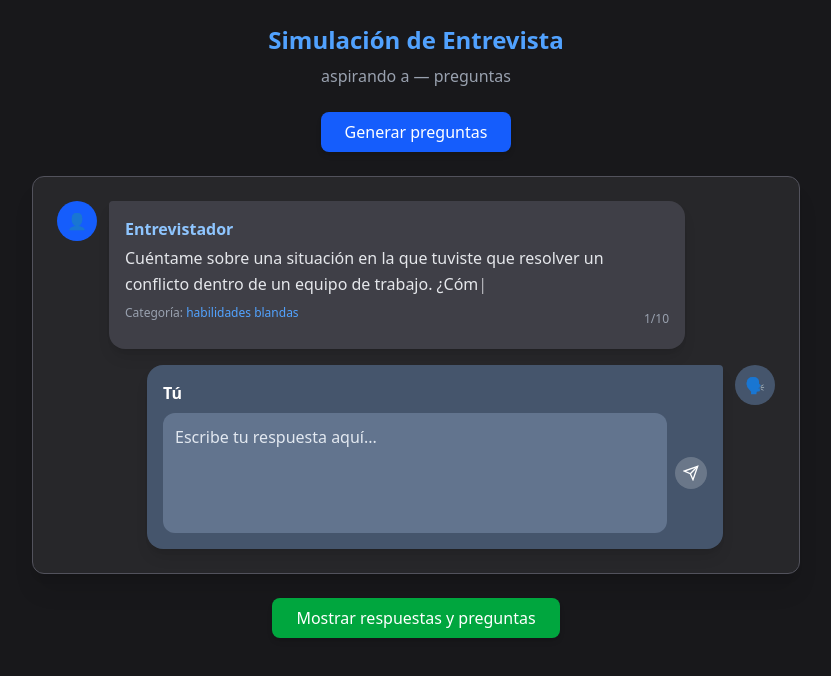
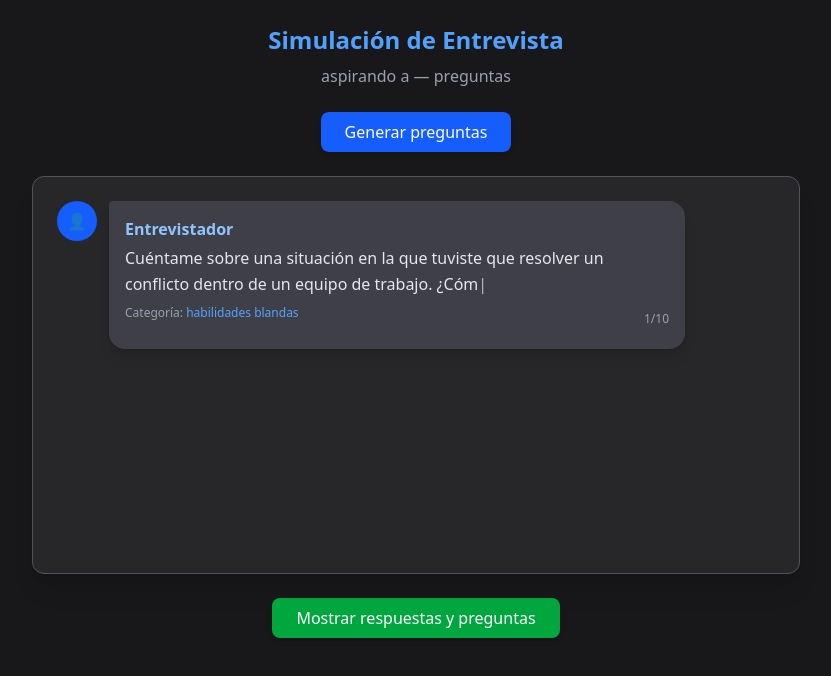
Before and after one commit to Alejoso/TrainerView, a Next.js app: page /interviewChat in a window 1280 px wide. Shown: the top 676 px of the page, without its empty margins (224-1055 px from the left). Built offline with nearby package versions, Linux system fonts and the light colour scheme.

Commit message:
Added the framer motion to the flow of chat

```diff
--- a/src/app/interviewChat/page.tsx
+++ b/src/app/interviewChat/page.tsx
@@ -378,16 +378,37 @@ function interviewChat() {
                                 const isLastQuestion = index === currentQuestionIndex;
 
                                 return (
-                                    <div key={id} className="max-w-4xl mx-auto space-y-4">
+                                    <motion.div
+                                        key={id}
+                                        className="max-w-4xl mx-auto space-y-4"
+                                        initial={{ opacity: 0, y: 20, scale: 0.95 }}
+                                        animate={{ opacity: 1, y: 0, scale: 1 }}
+                                        transition={{
+                                            duration: 0.6,
+                                            ease: "easeOut",
+                                            delay: index * 0.2
+                                        }}
+                                    >
                                         {/* Mensaje del entrevistador tipo WhatsApp */}
-                                        <div className="flex items-start gap-3">
+                                        <motion.div
+                                            className="flex items-start gap-3"
+                                            initial={{ opacity: 0, x: -30 }}
+                                            animate={{ opacity: 1, x: 0 }}
+                                            transition={{
+                                                duration: 0.5,
+                                                ease: "easeOut",
+                                                delay: index * 0.2 + 0.1
+                                            }}
+                                        >
                                             <div className="flex-shrink-0">
                                                 <div className="w-10 h-10 bg-blue-600 rounded-full flex items-center justify-center text-white font-semibold">
                                                     👤
                                                 </div>
                                             </div>
                                             <div className="flex-1 max-w-xl">
-                                                <div className="bg-zinc-700 rounded-2xl rounded-tl-sm p-4 shadow-lg">
+                                                <div
+                                                    className="bg-zinc-700 rounded-2xl rounded-tl-sm p-4 shadow-lg"
+                                                >
                                                     <div className="flex items-center gap-2 mb-1">
                                                         <span className="font-semibold text-blue-300">Entrevistador</span>
                                                     </div>
@@ -404,10 +425,19 @@ function interviewChat() {
                                                     </div>
                                                 </div>
                                             </div>
-                                        </div>
+                                        </motion.div>
 
                                         {/* Respuesta del usuario */}
-                                        <div className="flex items-start gap-3 justify-end">
+                                        <motion.div
+                                            className="flex items-start gap-3 justify-end"
+                                            initial={{ opacity: 0, x: 30 }}
+                                            animate={{ opacity: 1, x: 0 }}
+                                            transition={{
+                                                duration: 0.5,
+                                                ease: "easeOut",
+                                                delay: index * 0.2 + 0.1 + (textoPregunta.length * 0.05) + 0.3
+                                            }}
+                                        >
                                             <div className="flex-1 max-w-xl">
                                                 {tipoRespuesta === "texto" ? (
                                                     // Respuesta de texto tipo WhatsApp
@@ -496,8 +526,8 @@ function interviewChat() {
                                                     {userName ? userName[0].toUpperCase() : '🗣️'}
                                                 </div>
                                             </div>
-                                        </div>
-                                    </div>
+                                        </motion.div>
+                                    </motion.div>
                                 );
                             })
                         ) : (
```
